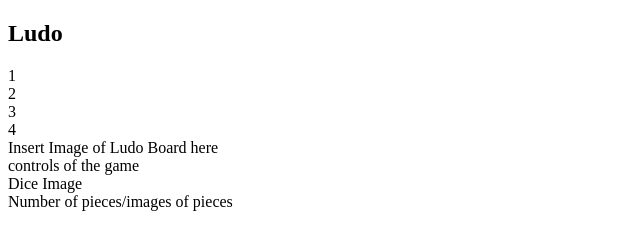
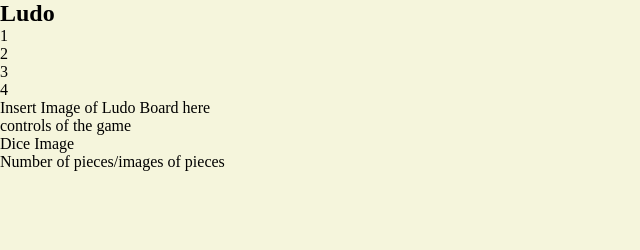
Before and after one commit to moehaemad/LudoGame, a plain HTML site: page ludo.html in a window 1280 px wide. Shown: the whole page, without its empty margins (0-640 px from the left). Drawn offline with Linux system fonts and the light colour scheme.

Commit message:
added css stylesheet into HTML and compiled css files

```diff
--- /dev/null
+++ b/css/main.css
@@ -0,0 +1,12 @@
+* {
+  -webkit-box-sizing: border-box;
+          box-sizing: border-box;
+  padding: 0;
+  margin: 0;
+}
+
+body {
+  background: beige;
+  color: black;
+}
+/*# sourceMappingURL=main.css.map */
--- a/ludo.html
+++ b/ludo.html
@@ -2,12 +2,11 @@
 <html lang="en">
 <head>
     <meta charset="UTF-8">
-    <meta name="viewport" c
-    ontent="width=device-width, initial-scale=1.0">
+    <meta name="viewport" content="width=device-width, initial-scale=1.0">
+    <link rel="stylesheet" type="text/css" href="css/main.css">
     <link href="https://fonts.googleapis.com/css?family=Oswald&display=swap" rel="stylesheet">
     <link rel="shortcut icon" type="image/png" href="resources/favicon.png">
     <title>Ludo</title>
-
 </head>
 <body>
     <main>
```
Also changed, not shown: 1 other file.
